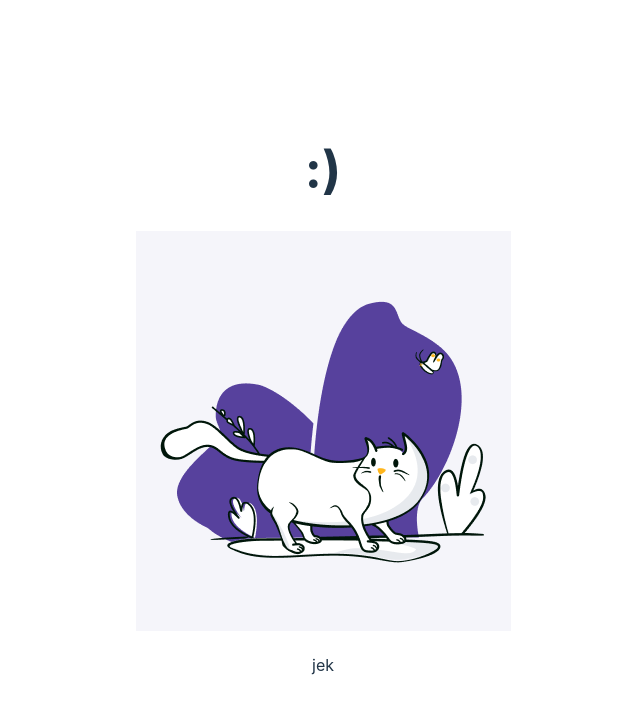
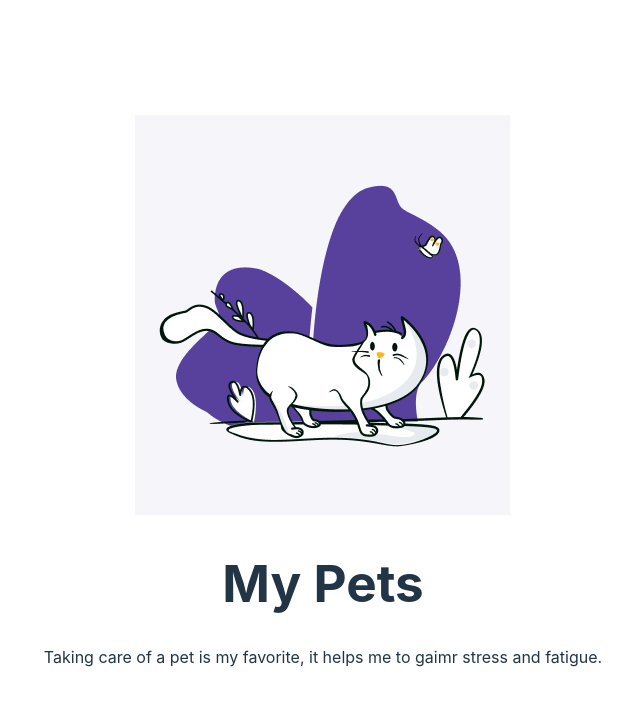
Before and after one commit to rts-cmk-wu09/framework1-mypets-maanemann, a React (Vite) app in the folder my_pet/: page / in a window 1280 px wide. Shown: the top 712 px of the page, without its empty margins (317-957 px from the left). Built offline with nearby package versions, Linux system fonts and the light colour scheme.

Commit message:
Add Intro text

```diff
--- a/my_pet/src/App.jsx
+++ b/my_pet/src/App.jsx
@@ -3,12 +3,13 @@
 // import viteLogo from "/vite.svg";
 import "./App.css";
 import Illustration from "./components/Illustration";
+import Intro from "./components/Intro";
 
 function App() {
   return (
     <>
-      <h1>:)</h1>
       <Illustration />
+      <Intro />
     </>
   );
 }
--- a/my_pet/src/components/Illustration.jsx
+++ b/my_pet/src/components/Illustration.jsx
@@ -1,13 +1,7 @@
-
-import illuSrc from '../assets/illustration_animal.png';
+import illuSrc from "../assets/illustration_animal.png";
 
 const Illustration = () => {
-  return (
-    <>
-      <img src={illuSrc} alt={"Illustration"} />
-      <p>jek</p>
-    </>
-  )
+  return <img src={illuSrc} alt={"Illustration"} />;
 };
 
 export default Illustration;
--- /dev/null
+++ b/my_pet/src/components/Intro.jsx
@@ -0,0 +1,13 @@
+const Intro = () => {
+  return (
+    <>
+      <h1>My Pets</h1>
+      <p>
+        Taking care of a pet is my favorite, it helps me to gaimr stress and
+        fatigue.
+      </p>
+    </>
+  );
+};
+
+export default Intro;
```
